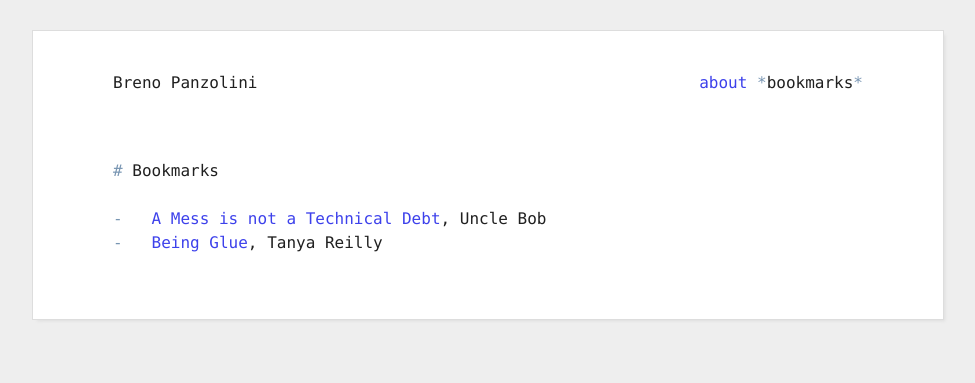
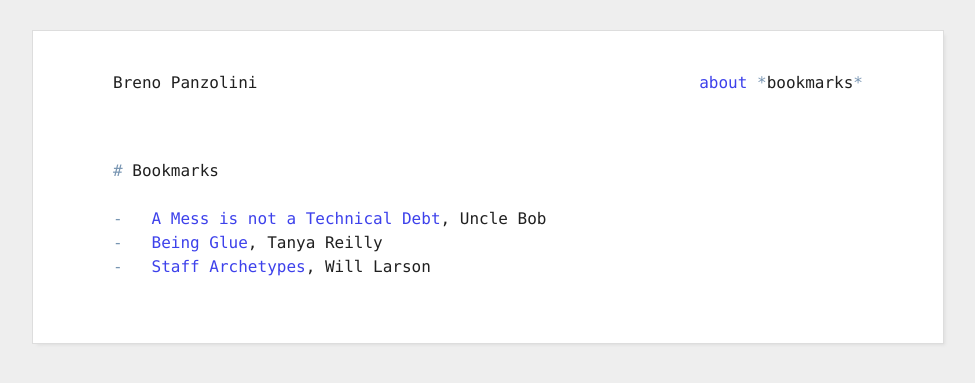
Before and after one commit to brenopanzolini/personal-page, a Jekyll site: the page built from bookmarks.html, in a window 1280 px wide. Shown: the top 383 px of the page, without its empty margins (152-1127 px from the left). Built offline with Jekyll 4.4.1, drawn with Linux system fonts in a browser that asks for light colours.

Commit message:
Update bookmarks.yml

```diff
--- a/_data/bookmarks.yml
+++ b/_data/bookmarks.yml
@@ -5,3 +5,7 @@
 - name: Being Glue
   author: Tanya Reilly
   url: https://www.noidea.dog/glue
+
+- name: Staff Archetypes
+  author: Will Larson
+  url: https://staffeng.com/guides/staff-archetypes/
```
